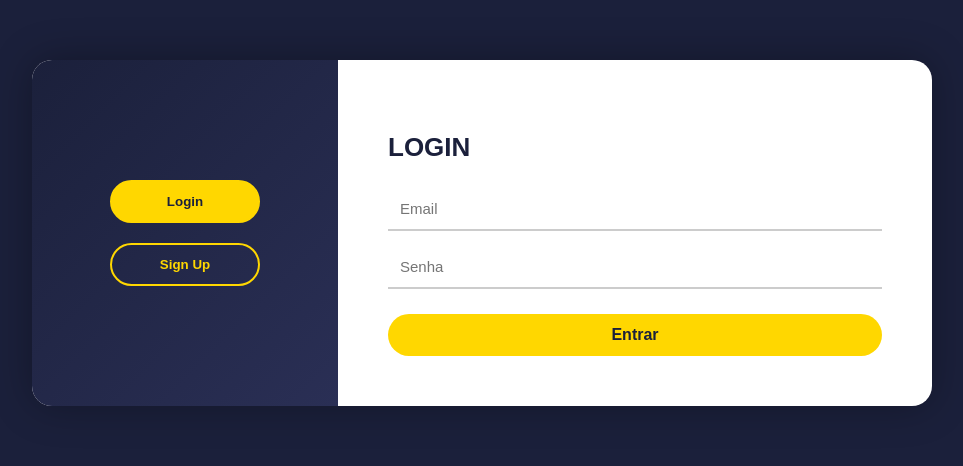
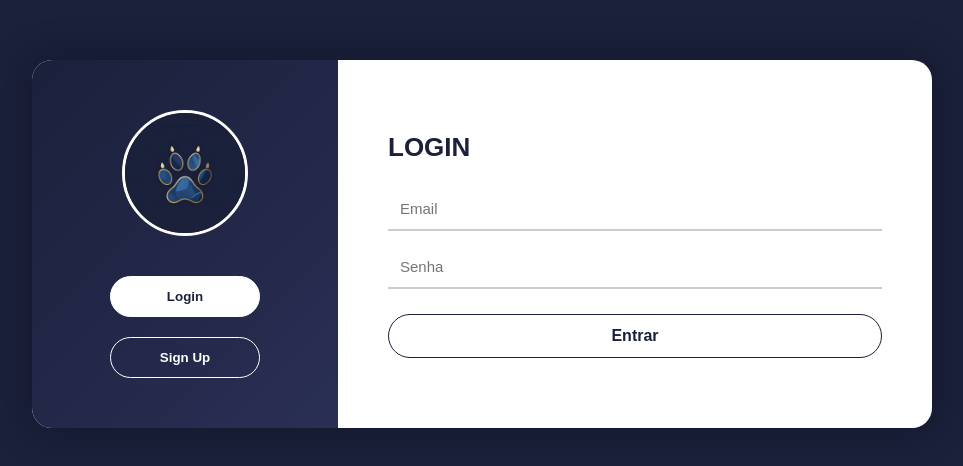
Before and after one commit to HaslanBea/pata-nobre-centro-pet, a website: page pages/login.html in a window 1280 px wide. Shown: the whole page, without its empty margins (158-1121 px from the left). Drawn offline with Linux system fonts and the light colour scheme.

Commit message:
Login e cadastro estilo novo

```diff
--- a/pages/login.html
+++ b/pages/login.html
@@ -21,6 +21,7 @@
 
     <div class="login-container">
       <div class="login-left">
+        <img src="../public/img/Logo-Pata-Nobre.png" class="logo-login" alt="Logo Petshop">
         <button class="tab-btn active" id="btnLoginTab">Login</button>
         <button class="tab-btn" id="btnCadastroTab">Sign Up</button>
       </div>
@@ -48,6 +49,9 @@
           <input type="text" id="cadEndereco" placeholder="Endereço">
           <input type="email" id="cadEmail" placeholder="Email">
           <input type="password" id="cadSenha" placeholder="Senha">
+
+
+
 
           <button type="submit" class="btn-login">Cadastrar</button>
         </form>
--- a/public/styles/login.css
+++ b/public/styles/login.css
@@ -29,8 +29,8 @@ body {
     width: 150px;
     padding: 12px 20px;
     border-radius: 25px;
-    border: 2px solid gold;
-    color: gold;
+    border: 1px solid #fff;
+    color: #fff;
     font-weight: bold;
     background: transparent;
     cursor: pointer;
@@ -38,9 +38,15 @@ body {
 }
 
 .tab-btn.active {
-    background: gold;
+    background: #fff;
     color: #1b203b;
 }
+
+.tab-btn:hover {
+    background: #fff;
+    color: #1b203b;
+}
+
 
 /* LADO DIREITO */
 .login-right {
@@ -81,8 +87,8 @@ body {
 
 /* BOTÃO */
 .btn-login {
-    background: gold;
-    border: none;
+    background: transparent;
+    border: 1px solid #1b203b;
     padding: 12px;
     border-radius: 25px;
     font-size: 16px;
@@ -93,6 +99,18 @@ body {
     transition: 0.3s;
 }
 
+/* Hover igual ao Navbar */
 .btn-login:hover {
-    background: rgb(255, 220, 60);
+    background: #1b203b;
+    color: #fff;
 }
+
+
+.logo-login {
+    width: 120px;
+    height: 120px;
+    object-fit: cover;
+    border-radius: 50%;
+    border: 3px solid #fff;
+    margin-bottom: 20px;
+}
```
Also changed, not shown: 1 other file.
